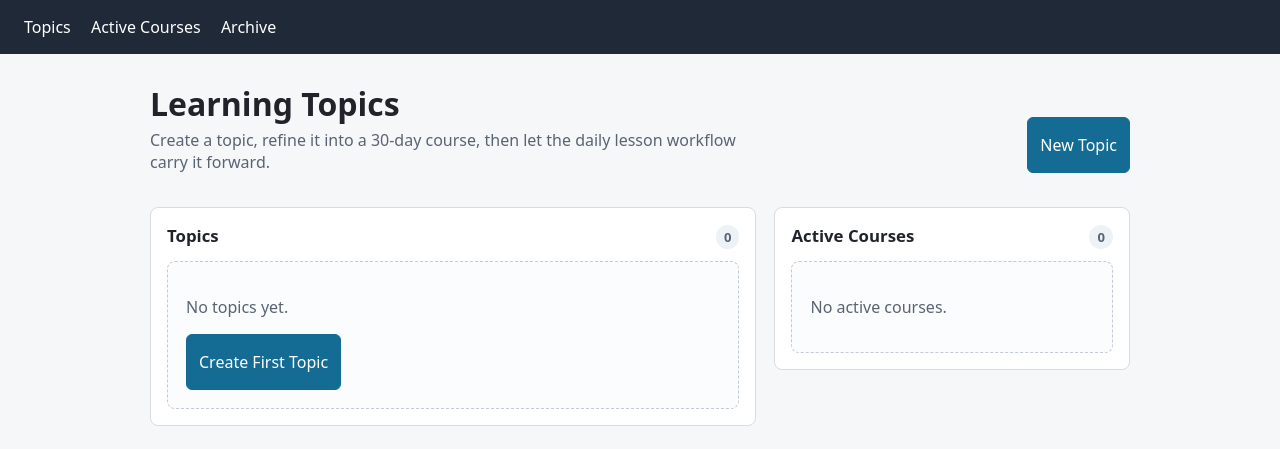
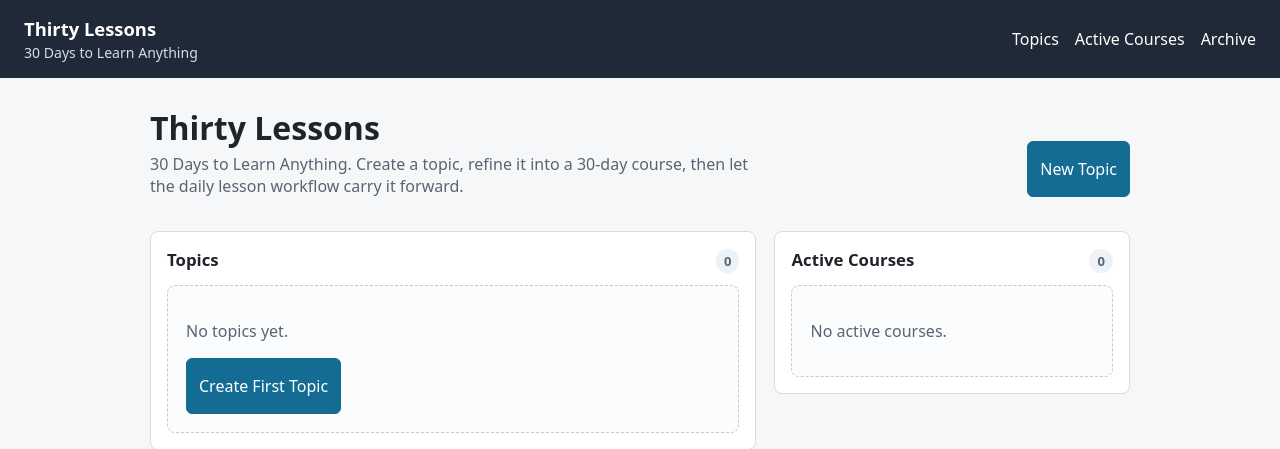
Before and after one commit to buddylindsey/thirty-lessons, a Django app: page / in a window 1280 px wide. Shown: the top 449 px of the page. Run offline with Django 5.2, Linux system fonts and the light colour scheme; data that the repository does not hold is empty; some libraries are stand-ins or nearby versions.

Commit message:
Update branding to Thirty Lessons

```diff
--- a/src/courses/templates/courses/base.html
+++ b/src/courses/templates/courses/base.html
@@ -3,13 +3,18 @@
 <head>
   <meta charset="utf-8">
   <meta name="viewport" content="width=device-width, initial-scale=1">
-  <title>{% block title %}30-Day Learning{% endblock %}</title>
+  <title>{% block title %}Thirty Lessons{% endblock %}</title>
   <script src="https://unpkg.com/htmx.org@1.9.12"></script>
   <style>
     :root { color-scheme: light; font-family: system-ui, -apple-system, BlinkMacSystemFont, "Segoe UI", sans-serif; }
     body { margin: 0; background: #f6f7f9; color: #20242a; }
     header { background: #1f2937; color: white; padding: 16px 24px; }
-    header a { color: white; margin-right: 16px; text-decoration: none; }
+    header a { color: white; text-decoration: none; }
+    .site-header { display: flex; flex-wrap: wrap; align-items: center; justify-content: space-between; gap: 16px; }
+    .brand { display: grid; gap: 2px; }
+    .brand-name { font-size: 1.15rem; font-weight: 800; letter-spacing: 0; }
+    .brand-tagline { color: #d6dde7; font-size: .88rem; }
+    .nav-links { display: flex; flex-wrap: wrap; gap: 16px; align-items: center; }
     main { max-width: 980px; margin: 0 auto; padding: 28px 20px 56px; }
     a { color: #0f5f8f; }
     .panel, form, .message { background: white; border: 1px solid #d7dce2; border-radius: 8px; padding: 16px; margin: 14px 0; }
@@ -116,9 +121,17 @@
 </head>
 <body>
   <header>
-    <a href="{% url 'courses:topic_list' %}">Topics</a>
-    <a href="{% url 'courses:active_courses' %}">Active Courses</a>
-    <a href="{% url 'courses:archived_courses' %}">Archive</a>
+    <div class="site-header">
+      <a class="brand" href="{% url 'courses:topic_list' %}" aria-label="Thirty Lessons home">
+        <span class="brand-name">Thirty Lessons</span>
+        <span class="brand-tagline">30 Days to Learn Anything</span>
+      </a>
+      <nav class="nav-links" aria-label="Primary">
+        <a href="{% url 'courses:topic_list' %}">Topics</a>
+        <a href="{% url 'courses:active_courses' %}">Active Courses</a>
+        <a href="{% url 'courses:archived_courses' %}">Archive</a>
+      </nav>
+    </div>
   </header>
   <main>
     {% if messages %}
--- a/src/courses/templates/courses/topic_list.html
+++ b/src/courses/templates/courses/topic_list.html
@@ -1,10 +1,10 @@
 {% extends "courses/base.html" %}
-{% block title %}Topics{% endblock %}
+{% block title %}Thirty Lessons{% endblock %}
 {% block content %}
   <div class="page-header">
     <div>
-      <h1>Learning Topics</h1>
-      <p class="muted">Create a topic, refine it into a 30-day course, then let the daily lesson workflow carry it forward.</p>
+      <h1>Thirty Lessons</h1>
+      <p class="muted">30 Days to Learn Anything. Create a topic, refine it into a 30-day course, then let the daily lesson workflow carry it forward.</p>
     </div>
     <a class="button primary" href="{% url 'courses:topic_create' %}">New Topic</a>
   </div>
```
Also changed, not shown: docs/spec.md (+2 -2 lines), README.md.
